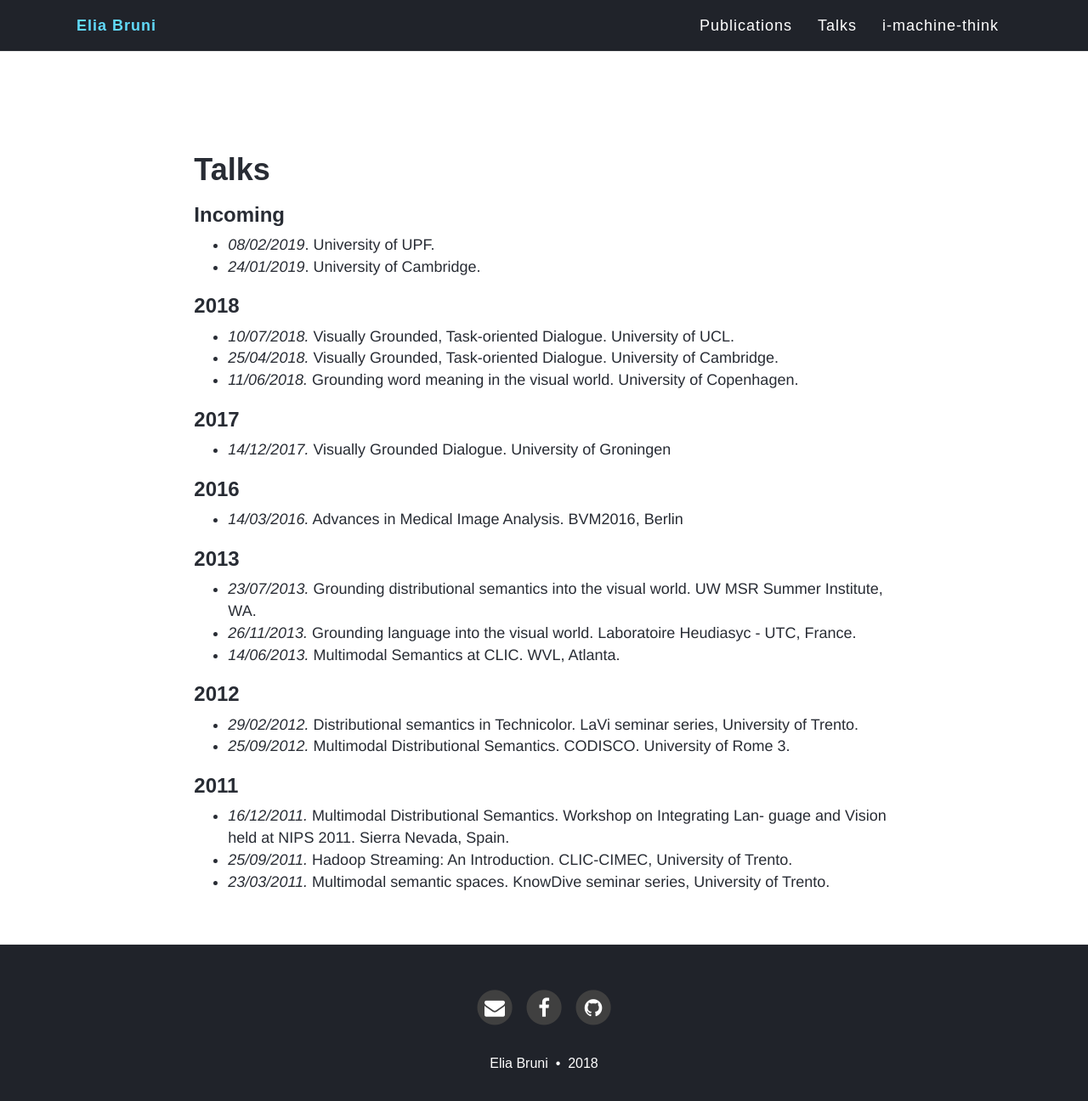
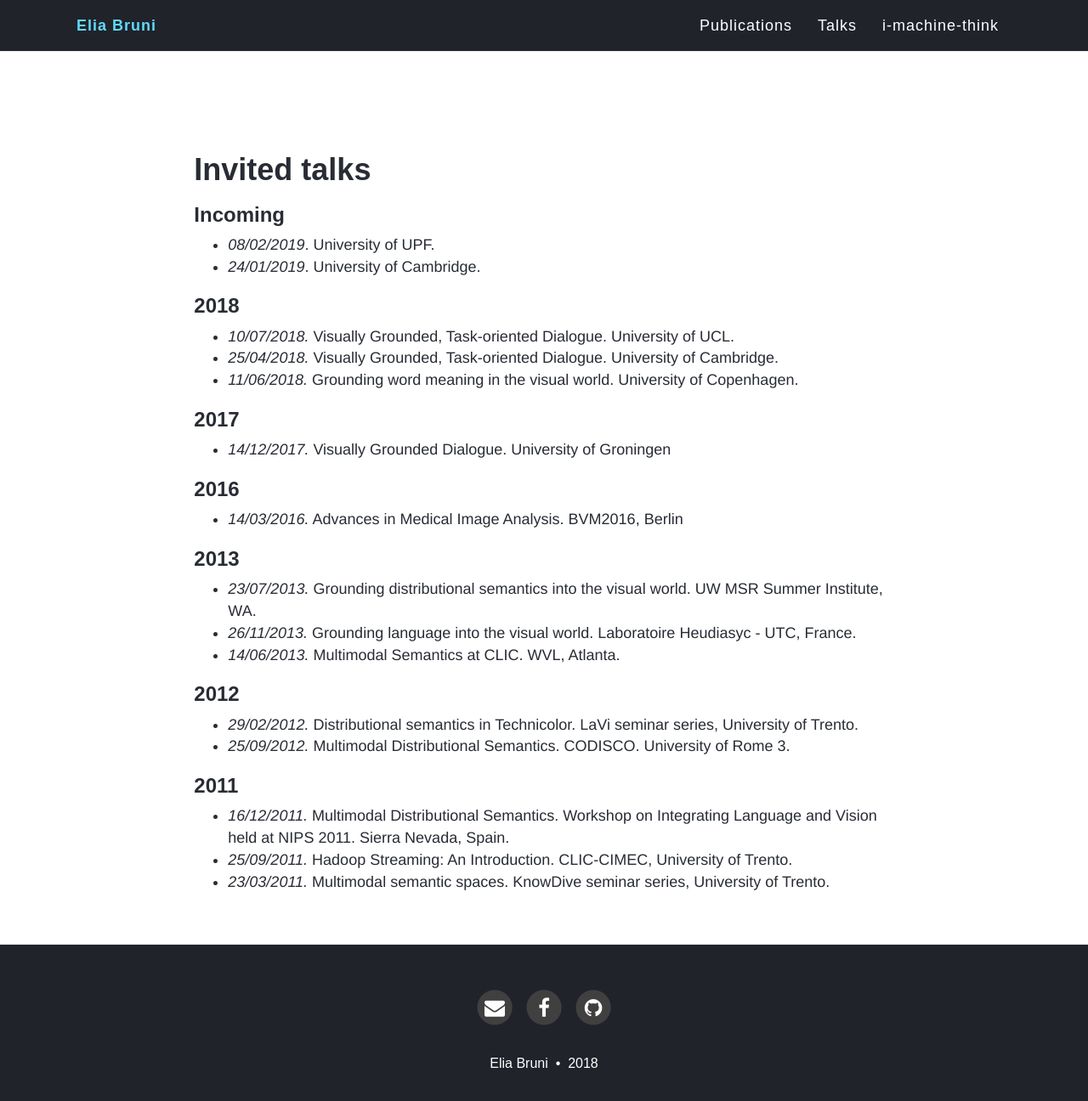
Before and after one commit to eliabruni/eliabruni.github.io, a Jekyll site: the page built from talks.md, in a window 1280 px wide and 1314 px high. Shown: the top 1296 px of the window at 85% size. Built offline with Jekyll 4.4.1, drawn with Linux system fonts in a browser that asks for light colours; nearby versions of some CDN libraries.

```diff
--- a/talks.md
+++ b/talks.md
@@ -4,7 +4,7 @@ title: ""
 ---
 
 
-# Talks
+# Invited talks
 ### Incoming
 * *08/02/2019*. University of UPF.
 * *24/01/2019*. University of Cambridge.
@@ -30,6 +30,6 @@ title: ""
 * *25/09/2012.* Multimodal Distributional Semantics. CODISCO. University of Rome 3.
 
 ### 2011
-* *16/12/2011.* Multimodal Distributional Semantics. Workshop on Integrating Lan- guage and Vision held at NIPS 2011. Sierra Nevada, Spain.
+* *16/12/2011.* Multimodal Distributional Semantics. Workshop on Integrating Language and Vision held at NIPS 2011. Sierra Nevada, Spain.
 * *25/09/2011.* Hadoop Streaming: An Introduction. CLIC-CIMEC, University of Trento.
 * *23/03/2011.* Multimodal semantic spaces. KnowDive seminar series, University of Trento.
```
